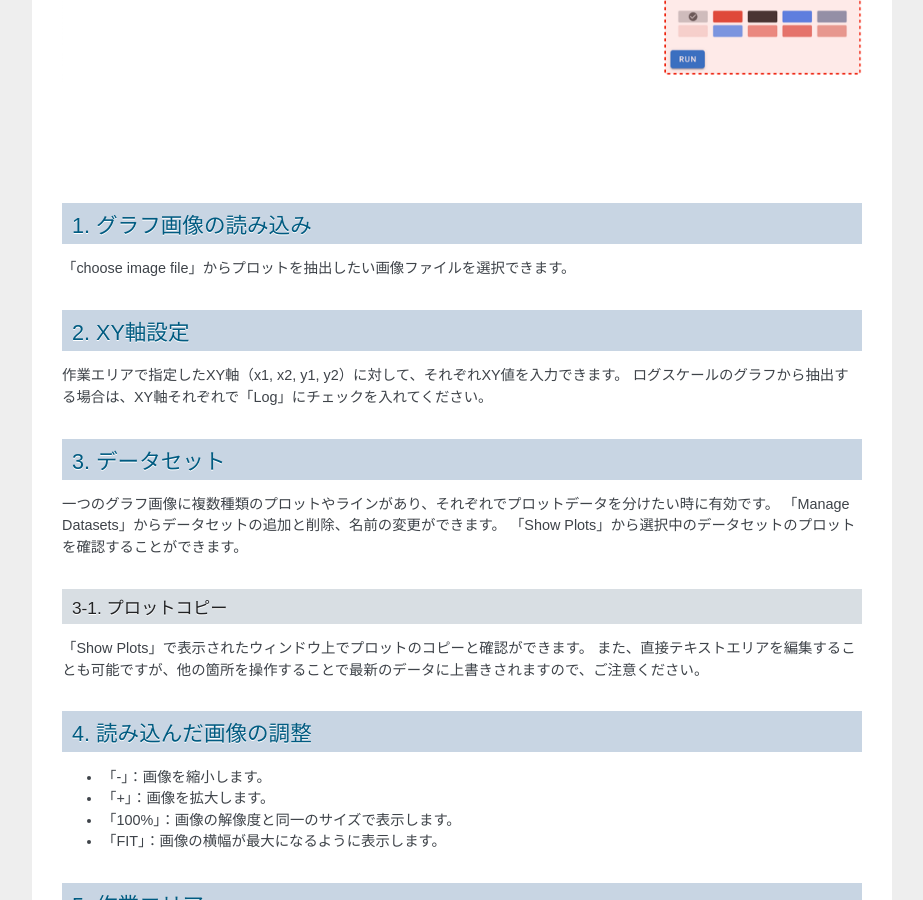
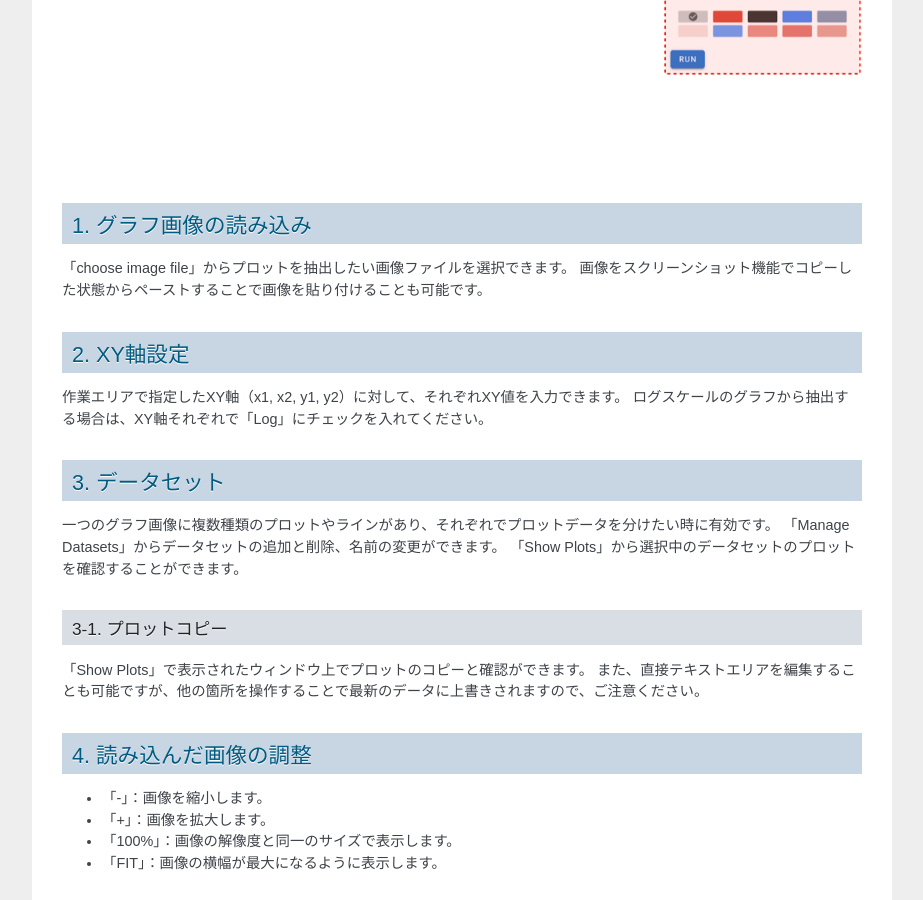
Before and after one commit to t29mato/starry-digitizer, a Sphinx documentation site: the page built from docs/index.rst, in a window 1280 px wide and 900 px high, scrolled down 813 px. Shown: the whole window, without its empty margins (198-1121 px from the left). Built offline with Sphinx 7.4.7, drawn with Linux system fonts in a browser that asks for light colours.

Commit message:
docs: about paste the image from the clipboard

```diff
--- a/docs/index.rst
+++ b/docs/index.rst
@@ -32,6 +32,7 @@ StarryDigitizerドキュメント
 1. グラフ画像の読み込み
 ===============================
 「choose image file」からプロットを抽出したい画像ファイルを選択できます。
+画像をスクリーンショット機能でコピーした状態からペーストすることで画像を貼り付けることも可能です。
 
 2. XY軸設定
 ========================================
```
